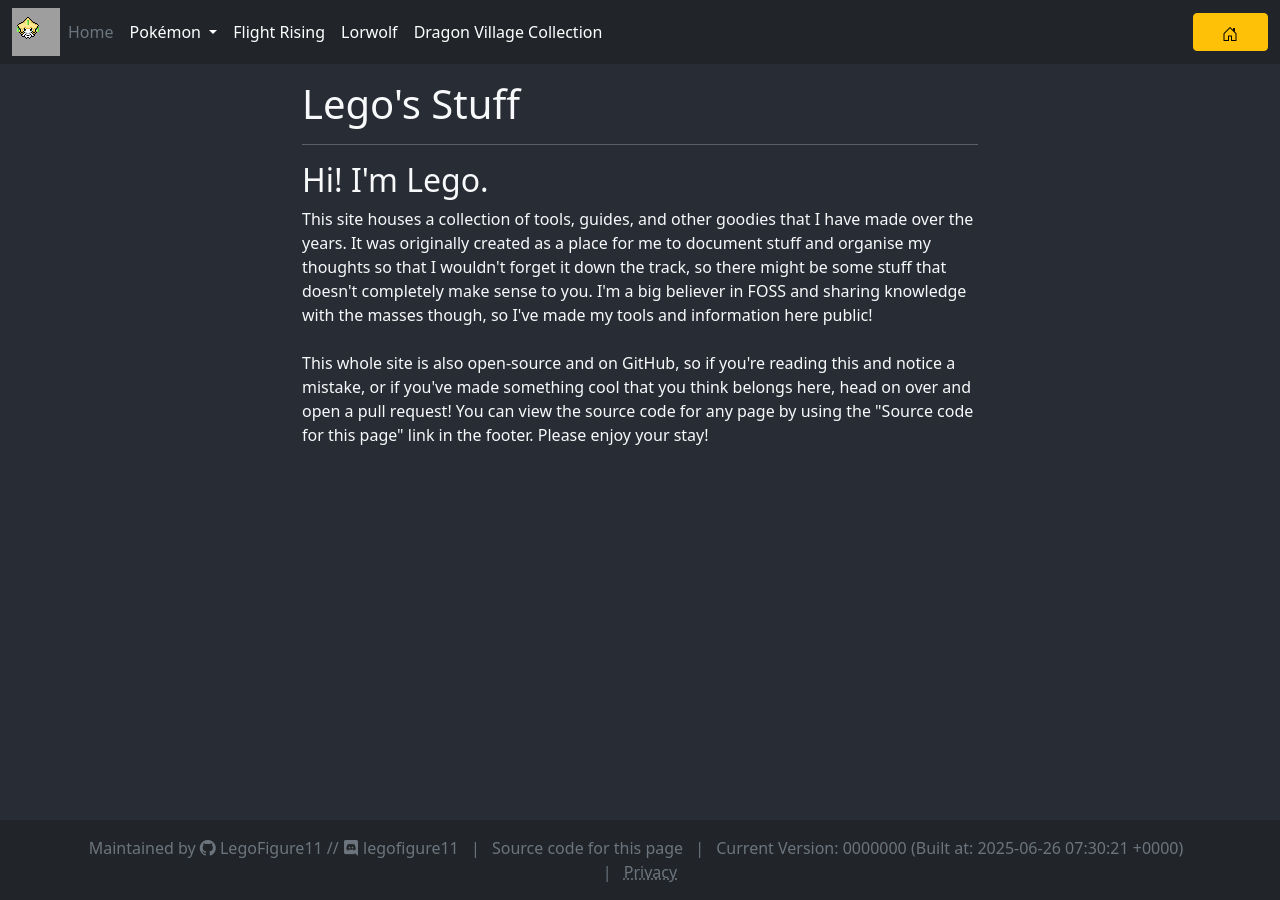
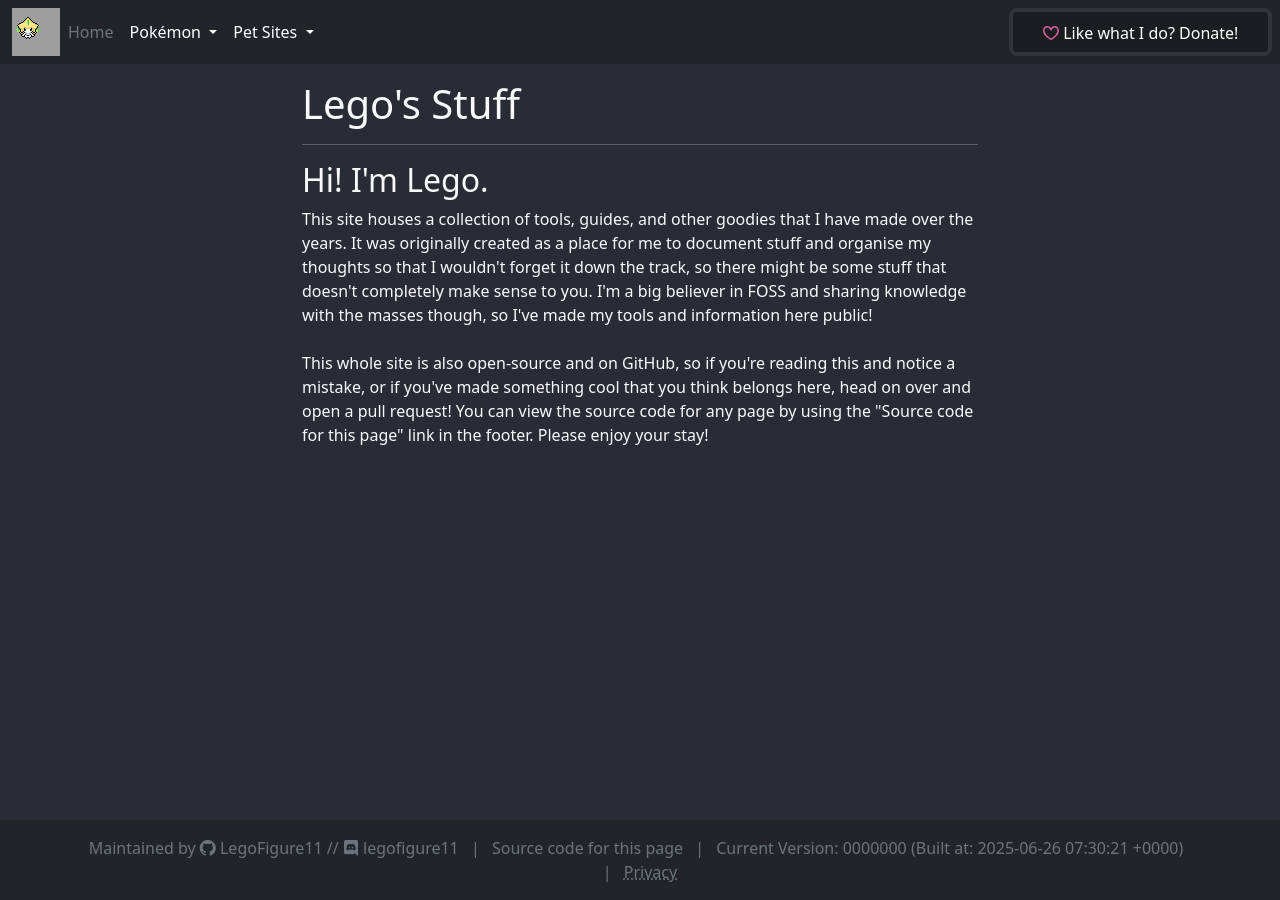
Before and after one commit to LegoFigure11/legofigure11.github.io, a Jekyll site: the page built from index.html, in a window 1280 px wide. Built offline with Jekyll 4.4.1, drawn with Linux system fonts in a browser that asks for light colours; comment, search, counter and statistics services are not loaded; grey boxes are pictures that could not be loaded.

Commit message:
Rework header pt 1

```diff
--- a/_includes/shared/footer/content.html
+++ b/_includes/shared/footer/content.html
@@ -31,7 +31,7 @@
       <u
         data-bs-toggle="tooltip"
         data-bs-html="true"
-        title="This site uses Google Analytics and the Google <a href='https://policies.google.com/privacy' target='_blank'>Privacy Policy</a> and <a href='https://policies.google.com/terms' target='_blank'>Terms of Service</a> apply."
+        title="This site uses Google Analytics and the Google <a href='https://policies.google.com/privacy'  class='text-info' target='_blank'>Privacy Policy</a> and <a href='https://policies.google.com/terms' class='text-info' target='_blank'>Terms of Service</a> apply."
         style="text-decoration-style: dotted"
       >
         Privacy
--- a/_includes/shared/header/content.html
+++ b/_includes/shared/header/content.html
@@ -18,28 +18,28 @@
           <ul class="dropdown-menu dropdown-menu-dark" aria-labelledby="nav-pokemon">
             <li><a class="dropdown-item" id="nav-tools" href="/tools/">Tools</a></li>
             <li><a class="dropdown-item" id="nav-misc" href="/misc/">Misc</a></li>
+            <li><a class="dropdown-item" id="nav-owoow" href="https://github.com/LegoFigure11/owoow">owoow <i class="bi bi-box-arrow-up-right text-secondary" style="font-size: 0.7rem; padding-left: 0.3rem;"></i></a></li>
+            <li><a class="dropdown-item" id="nav-raidcrawler" href="https://github.com/LegoFigure11/RaidCrawler">RaidCrawler <i class="bi bi-box-arrow-up-right text-secondary" style="font-size: 0.7rem; padding-left: 0.3rem;"></i></a></li>
             <!-- <li><a class="dropdown-item" id="nav-showcase" href="/showcase/">Showcase</a></li> -->
           </ul>
         </li>
-        <li class="nav-item">
-          <a href="/fr/" class="nav-link px-2 text-white" id="nav-fr">Flight Rising</a>
-        </li>
-        <li class="nav-item">
-          <a href="/lw/" class="nav-link px-2 text-white" id="nav-lw">Lorwolf</a>
-        </li>
-        <li class="nav-item">
-          <a href="/dvc/" class="nav-link px-2 text-white" id="nav-dvc">Dragon Village Collection</a>
+        <li class="nav-item dropdown">
+          <a class="nav-link px-2 text-white dropdown-toggle" href="#" id="nav-pets" role="button" data-bs-toggle="dropdown" aria-expanded="false">
+            Pet Sites
+          </a>
+          <ul class="dropdown-menu dropdown-menu-dark" aria-labelledby="nav-pets">
+            <li><a class="dropdown-item" id="nav-fr" href="/fr/">Flight Rising</a></li>
+            <li><a class="dropdown-item" id="nav-lw" href="/lw/">Lorwolf</a></li>
+            <li><a class="dropdown-item" id="nav-dvc" href="/dvc/">Dragon Village Collection</a></li>
+          </ul>
         </li>
       </ul>
       <div class="d-flex">
-        <a type="button" class="btn btn-warning" href="/#">
+        <a type="button" class="btn btn-dark active btn-dark-active" href="https://github.com/sponsors/LegoFigure11?frequency=one-time" target="_blank">
           &nbsp;&nbsp;&nbsp;
-          <svg width="1em" height="1em" viewBox="0 0 16 16" class="bi bi-house-door" fill="currentColor" xmlns="http://www.w3.org/2000/svg">
-            <path fill-rule="evenodd"
-              d="M7.646 1.146a.5.5 0 0 1 .708 0l6 6a.5.5 0 0 1 .146.354v7a.5.5 0 0 1-.5.5H9.5a.5.5 0 0 1-.5-.5v-4H7v4a.5.5 0 0 1-.5.5H2a.5.5 0 0 1-.5-.5v-7a.5.5 0 0 1 .146-.354l6-6zM2.5 7.707V14H6v-4a.5.5 0 0 1 .5-.5h3a.5.5 0 0 1 .5.5v4h3.5V7.707L8 2.207l-5.5 5.5z">
-            </path>
-            <path fill-rule="evenodd" d="M13 2.5V6l-2-2V2.5a.5.5 0 0 1 .5-.5h1a.5.5 0 0 1 .5.5z"></path>
-          </svg>
+          <svg xmlns="http://www.w3.org/2000/svg" width="16" height="16" fill="#db61a2" class="text-pink" viewBox="0 0 16 16">
+            <path d="m8 14.25.345.666a.75.75 0 0 1-.69 0l-.008-.004-.018-.01a7.152 7.152 0 0 1-.31-.17 22.055 22.055 0 0 1-3.434-2.414C2.045 10.731 0 8.35 0 5.5 0 2.836 2.086 1 4.25 1 5.797 1 7.153 1.802 8 3.02 8.847 1.802 10.203 1 11.75 1 13.914 1 16 2.836 16 5.5c0 2.85-2.045 5.231-3.885 6.818a22.066 22.066 0 0 1-3.744 2.584l-.018.01-.006.003h-.002ZM4.25 2.5c-1.336 0-2.75 1.164-2.75 3 0 2.15 1.58 4.144 3.365 5.682A20.58 20.58 0 0 0 8 13.393a20.58 20.58 0 0 0 3.135-2.211C12.92 9.644 14.5 7.65 14.5 5.5c0-1.836-1.414-3-2.75-3-1.373 0-2.609.986-3.029 2.456a.749.749 0 0 1-1.442 0C6.859 3.486 5.623 2.5 4.25 2.5Z"></path></svg>
+          <span class="v-align-middle">Like what I do? Donate!</span>
           &nbsp;&nbsp;&nbsp;
         </a>
       </div>
--- a/css/main.css
+++ b/css/main.css
@@ -3,3 +3,15 @@
   border-bottom-right-radius: 0 !important;
   background-color: #000;
 }
+
+.text-pink {
+  color: #db61a2 !important;
+}
+
+.btn-dark-active {
+    box-shadow: 0 0 0 .25rem rgba(66,70,73,.5) !important;
+}
+
+.v-align-middle {
+  vertical-align: middle !important;
+}
```
Also changed, not shown: _includes/shared/header/script.html (+5 -2 lines).
